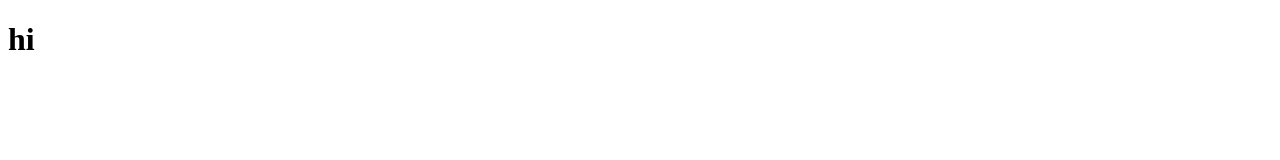
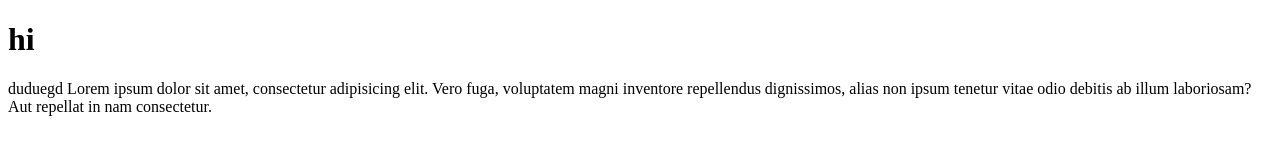
Before and after one commit to mkhaque1/First-project-01, a plain HTML site: page index.html in a window 1280 px wide. Drawn offline with Linux system fonts and the light colour scheme.

Commit message:
added pragraph

```diff
--- a/index.html
+++ b/index.html
@@ -7,5 +7,11 @@
   </head>
   <body>
     <h1>hi</h1>
+    <p>
+      duduegd Lorem ipsum dolor sit amet, consectetur adipisicing elit. Vero
+      fuga, voluptatem magni inventore repellendus dignissimos, alias non ipsum
+      tenetur vitae odio debitis ab illum laboriosam? Aut repellat in nam
+      consectetur.
+    </p>
   </body>
 </html>
```
